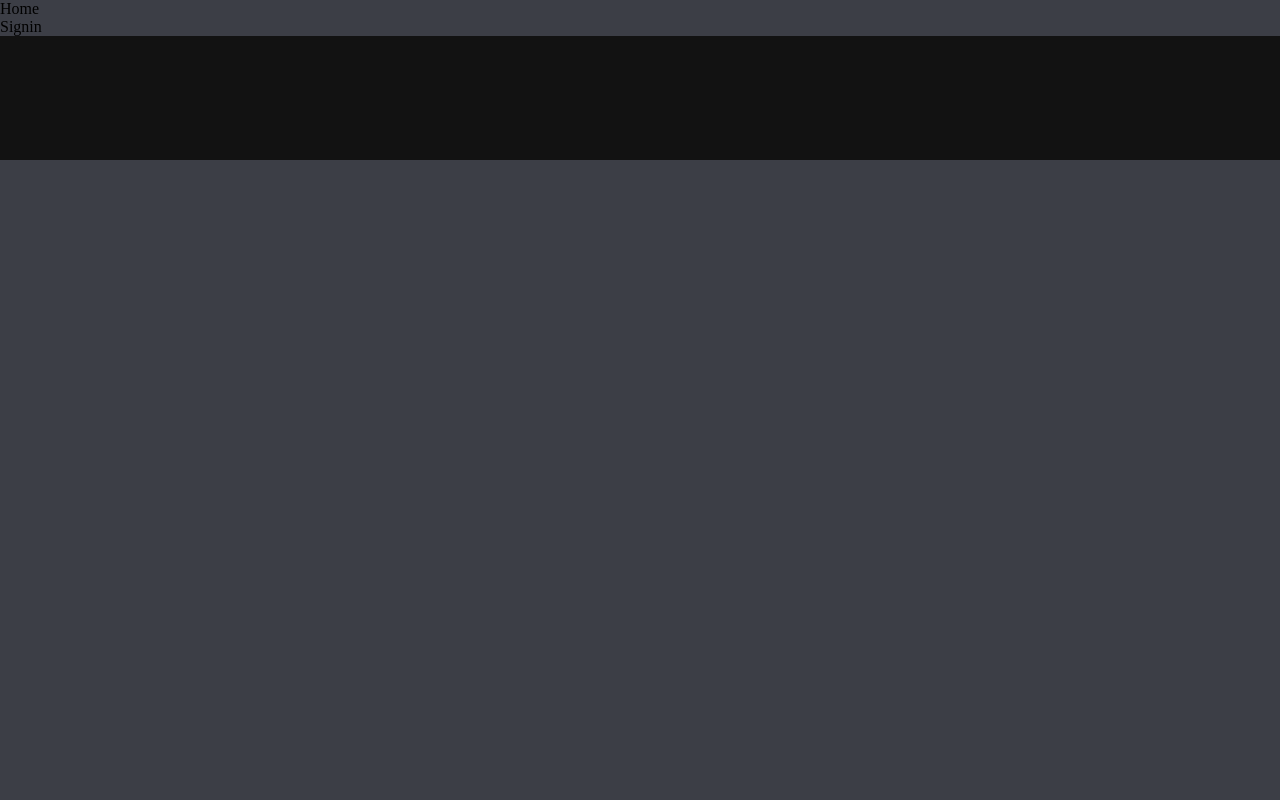
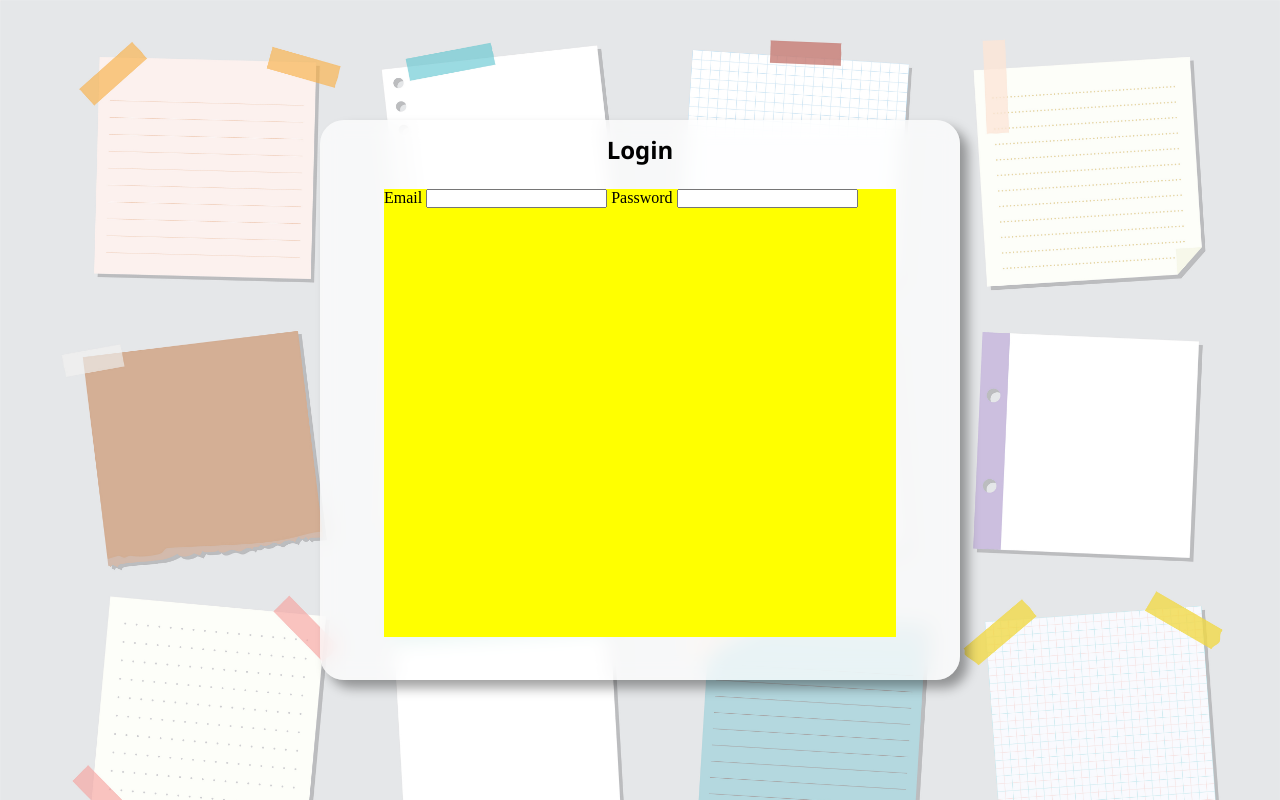
Before and after one commit to PrabeshPP/todotask, a Django app: page / in a window 1280 px wide. Run offline with Django 4.2, Linux system fonts and the light colour scheme.

Commit message:
authentication added

```diff
--- /dev/null
+++ b/static/css/Authentication/login.css
@@ -0,0 +1,30 @@
+.mainLoginBox{
+    height: 70vh;
+    width: 50%;
+    background: rgba(255, 255, 255, .7);
+	-webkit-backdrop-filter: blur(10px);
+	backdrop-filter: blur(10px);
+    border-radius: 1.5rem;
+    box-shadow: 8px 8px 12px  rgba(0, 0, 0, 0.37);
+    display: flex;
+    flex-direction: column;
+    align-items: center;
+}
+
+.loginIconBox{
+    margin-top: 2%;
+    height: 10%;
+    width: 80%;
+    display: flex;
+    justify-content: center;
+    align-content: center;
+    font-size: 1.5rem;
+    font-weight: bold;
+    font-family: 'Segoe UI', Tahoma, Geneva, Verdana, sans-serif;
+}
+
+.formBox{
+    height: 80%;
+    width:80% ;
+    background-color: yellow;
+}
--- a/static/css/base.css
+++ b/static/css/base.css
@@ -1,11 +1,14 @@
 *{
     margin: 0%;
     padding: 0%;
-    background-color:#3c3e46;
 }
 
-.navBox{
-    height: 20vh;
+.mainBox{
+    min-height: 100vh;
     width: 100%;
-    background-color: #121212;
+    background-image: url('../images/background.jpg');
+    background-size: cover;
+    display: flex;
+    justify-content: center;
+    align-items: center;
 }
--- /dev/null
+++ b/templates/authentication/login.html
@@ -0,0 +1,9 @@
+<div class="mainLoginBox">
+    <div class="loginIconBox">Login</div>
+    <form class="formBox">
+        <label>Email</label>
+        <input type="email" required/>
+        <label>Password</label>
+        <input type="password" required/>
+    </form>
+</div>
--- a/templates/base.html
+++ b/templates/base.html
@@ -7,12 +7,15 @@
     <meta name="viewport" content="width=device-width, initial-scale=1.0">
     <link rel="icon" type="image/x-icon" href="../static/images/favicon.ico"/>
     <link rel="stylesheet" href="../static/css/base.css"/>
+    <link rel="stylesheet" href="../static/css/Authentication/login.css"/>
     <title>Todo</title>
 </head>
-<body>
-    <div class="navBox">
-        <div>Home</div>
-        <div>Signin</div>
-    </div>
+<body class="mainBox">
+    {%if user.is_authenticated%}
+        {%block content%}
+        {%endblock content%}
+    {%else%}
+        {%include 'authentication/login.html'%}
+    {%endif%}
 </body>
 </html>
```
Also changed, not shown: static/images/background.jpg (added).
